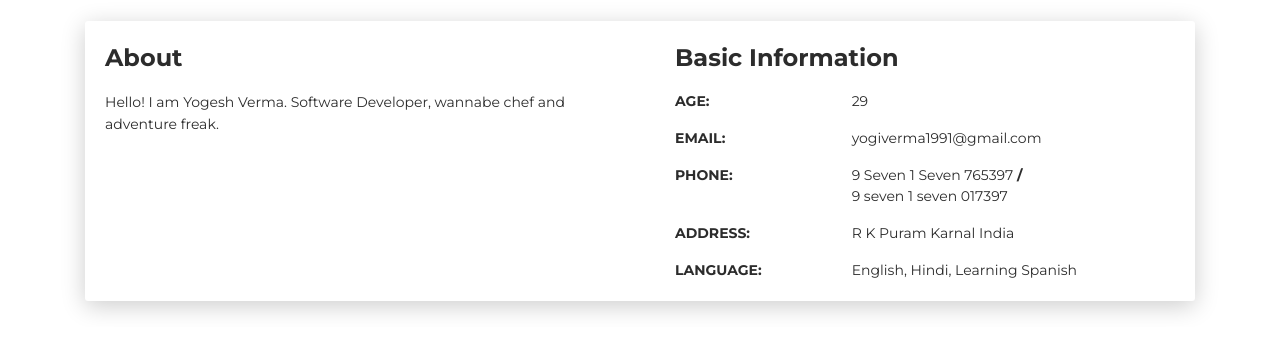
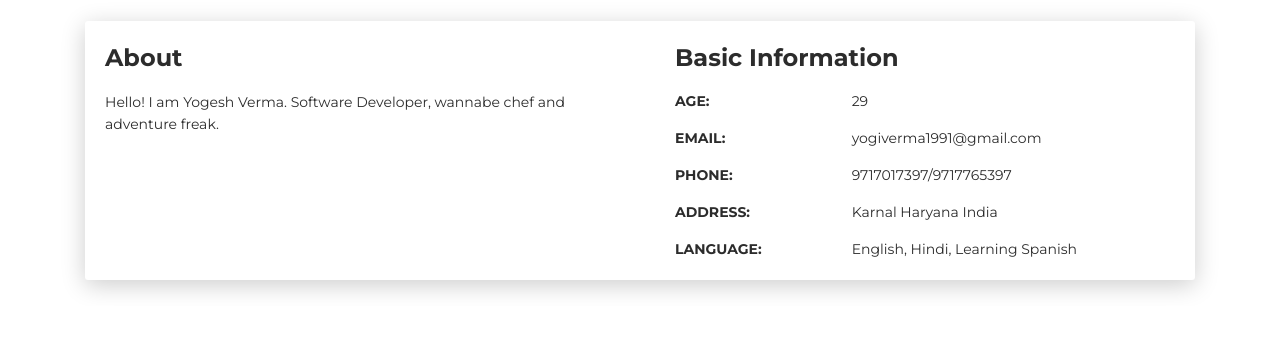
Before and after one commit to yogiverma007/yogiverma007.github.io, a plain HTML site: page index.html in a window 1280 px wide. Shown: the part 599-952 px from the top of the page. Drawn offline with Linux system fonts and the light colour scheme.

Commit message:
changed contact number.

```diff
--- a/index.html
+++ b/index.html
@@ -103,13 +103,12 @@
                                 <div class="row mt-3">
                                     <div class="col-sm-4"><strong class="text-uppercase">Phone:</strong></div>
                                     <div class="col-sm-8">
-                                        9 Seven 1 Seven 765397 <b>/</b> <br>
-                                        9 seven 1 seven 017397
+                                        <span>9</span><span>7</span><span>1</span><span>7</span><span>0</span><span>1</span><span>7</span><span>3</span><span>9</span><span>7</span>/<span>9</span><span>7</span><span>1</span><span>7</span><span>7</span><span>6</span><span>5</span><span>3</span><span>9</span><span>7</span>
                                     </div>
                                 </div>
                                 <div class="row mt-3">
                                     <div class="col-sm-4"><strong class="text-uppercase">Address:</strong></div>
-                                    <div class="col-sm-8">R K Puram Karnal India</div>
+                                    <div class="col-sm-8">Karnal Haryana India</div>
                                 </div>
                                 <div class="row mt-3">
                                     <div class="col-sm-4"><strong class="text-uppercase">Language:</strong></div>
@@ -559,10 +558,9 @@
                                 <div class="col-md-12">
                                     <div class="card-body">
                                         <p class="mb-0"><strong>Address </strong></p>
-                                        <p class="pb-2">R K Puram Karnal India</p>
+                                        <p class="pb-2">Karnal Haryana India</p>
                                         <p class="mb-0"><strong>Phone</strong></p>
-                                        <p class="pb-2">Nine seven One seven seven 65397 / 97170 One seven three nine
-                                            seven</p>
+                                        <span>9</span><span>7</span><span>1</span><span>7</span><span>0</span><span>1</span><span>7</span><span>3</span><span>9</span><span>7</span>/<span>9</span><span>7</span><span>1</span><span>7</span><span>7</span><span>6</span><span>5</span><span>3</span><span>9</span><span>7</span>
                                         <p class="mb-0"><strong>Email</strong></p>
                                         <span>y</span><span>o</span><span>g</span><span>i</span><span>v</span><span>e</span><span>r</span><span>m</span><span>a</span><span>1</span><span>9</span><span>9</span><span>1</span><span>@</span><span>g</span><span>m</span><span>a</span><span>i</span><span>l</span><span>.</span><span>c</span><span>o</span><span>m</span>
                                     </div>
```
